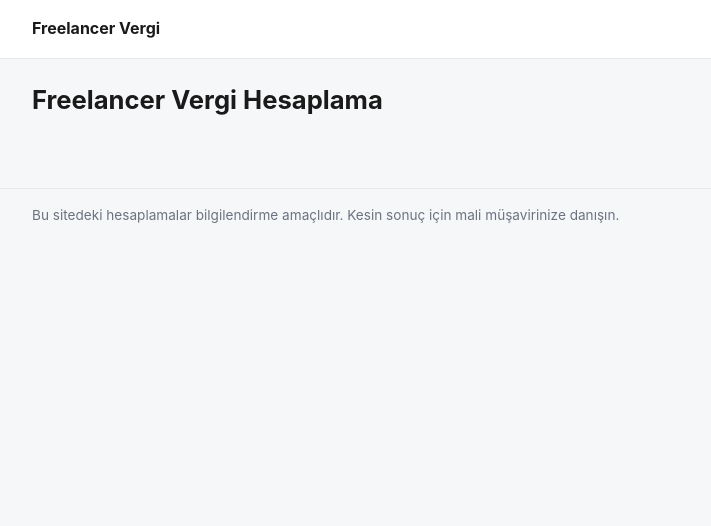
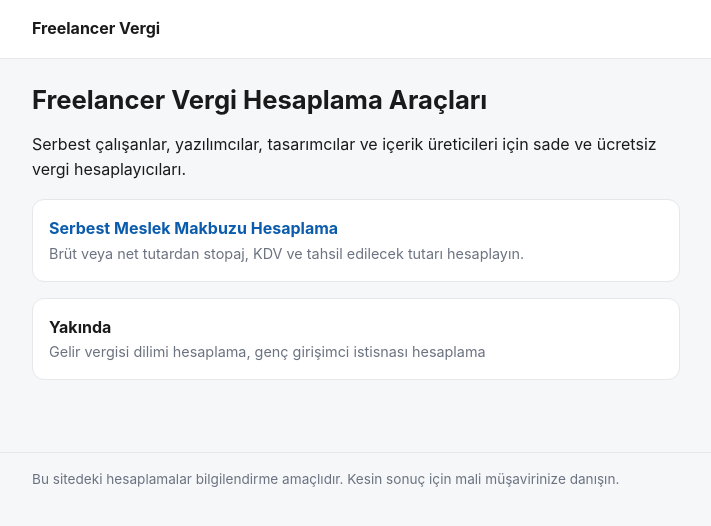
Before and after one commit to yavuzscvk-source/freelancer-vergi, a Next.js app: page / in a window 1280 px wide. Shown: the top 526 px of the page, without its empty margins (284-995 px from the left). Built offline with nearby package versions, Linux system fonts and the light colour scheme.

Commit message:
Update page.js

```diff
--- a/app/page.js
+++ b/app/page.js
@@ -1,8 +1,20 @@
+import Link from "next/link";
+
 export default function Home() {
   return (
-    <main>
-      <h1>Freelancer Vergi Hesaplama</h1>
-      <p></p>
-    </main>
+    <>
+      <h1>Freelancer Vergi Hesaplama Araçları</h1>
+      <p>Serbest çalışanlar, yazılımcılar, tasarımcılar ve içerik üreticileri için sade ve ücretsiz vergi hesaplayıcıları.</p>
+
+      <Link href="/serbest-meslek-makbuzu" className="card tool-link">
+        <strong>Serbest Meslek Makbuzu Hesaplama</strong>
+        <div className="muted">Brüt veya net tutardan stopaj, KDV ve tahsil edilecek tutarı hesaplayın.</div>
+      </Link>
+
+      <div className="card">
+        <strong>Yakında</strong>
+        <div className="muted">Gelir vergisi dilimi hesaplama, genç girişimci istisnası hesaplama</div>
+      </div>
+    </>
   );
 }
```
